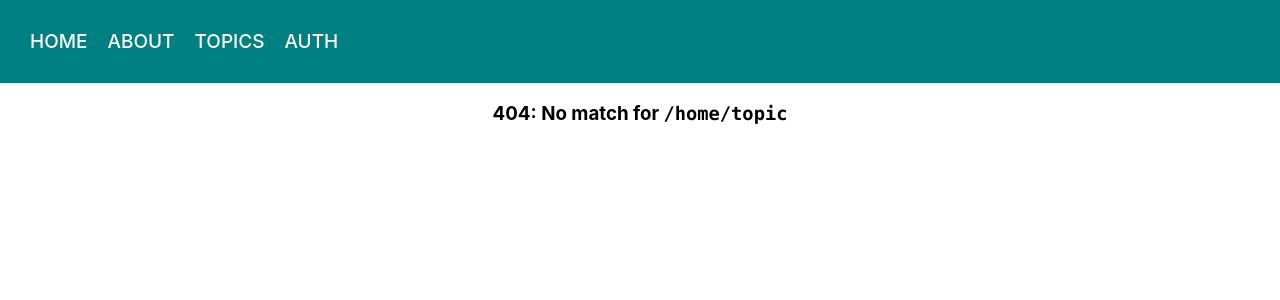
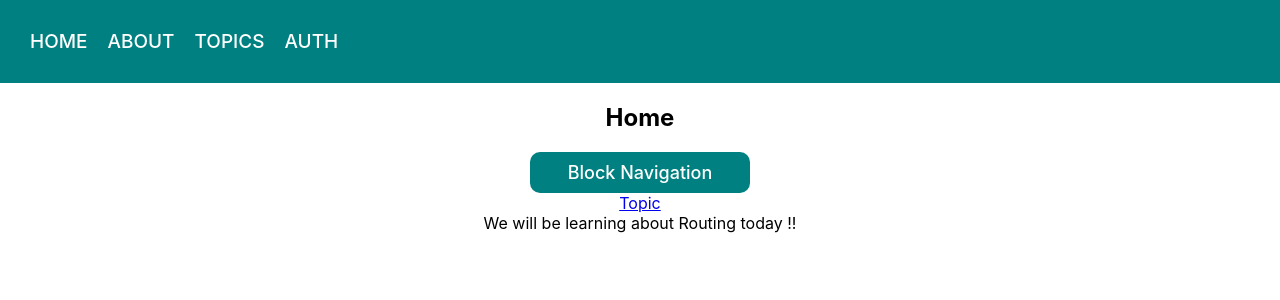
Before and after one commit to pankaj1433/react-routing, a React (Create React App) app: page /home/topic in a window 1280 px wide. Before the commit this address had no page. Shown: the top 300 px of the page. Built offline with nearby package versions, Linux system fonts and the light colour scheme.

Commit message:
redirection used for home

```diff
--- a/src/App.js
+++ b/src/App.js
@@ -14,12 +14,13 @@ class App extends Component {
 
               <Switch>
 
-                <Route exact path="/" component={Home} />
+                <Route path="/home" component={Home} />
                 <Redirect from="/contact" to="/about" />
                 <Route path="/about" component={About} />
                 <Route path="/auth" component={AuthExample}/>
                 <Route path="/topics" component={Topics} />
                 <Route component={NoMatch} />
+                <Redirect from="/" to="/home"/>
 
               </Switch>
 
--- a/src/components/navigation/index.js
+++ b/src/components/navigation/index.js
@@ -4,7 +4,7 @@ import { Link } from "react-router-dom";
 const Navigation = props => {
     return (
         <ul className="navigation">
-            <li> <Link to="/">Home</Link> </li>
+            <li> <Link to="/home">Home</Link> </li>
             <li> <Link to="/about">About</Link> </li>
             {/* <li> <Link to={{
                 to: '/contact',
--- a/src/view/Home.js
+++ b/src/view/Home.js
@@ -28,9 +28,8 @@ class Home extends React.Component {
                     message={location => `Are you sure you want to redirect` }
                     />
                 <br/>
-                <Link to="/topic">Topic</Link>
-                <Route path="/topic" render={props => <Topic {...props} topic={topic}/>} />
-
+                <Link exact to="/home/topic">Topic</Link>
+                <Route exact path="/home/topic" render={props => <Topic {...props} topic={topic}/>} />
             </div>
         );
     };
--- a/src/view/Topic.js
+++ b/src/view/Topic.js
@@ -1,4 +1,4 @@
-import React from 'react'
+import React from 'react';
 
 
 /*
```
